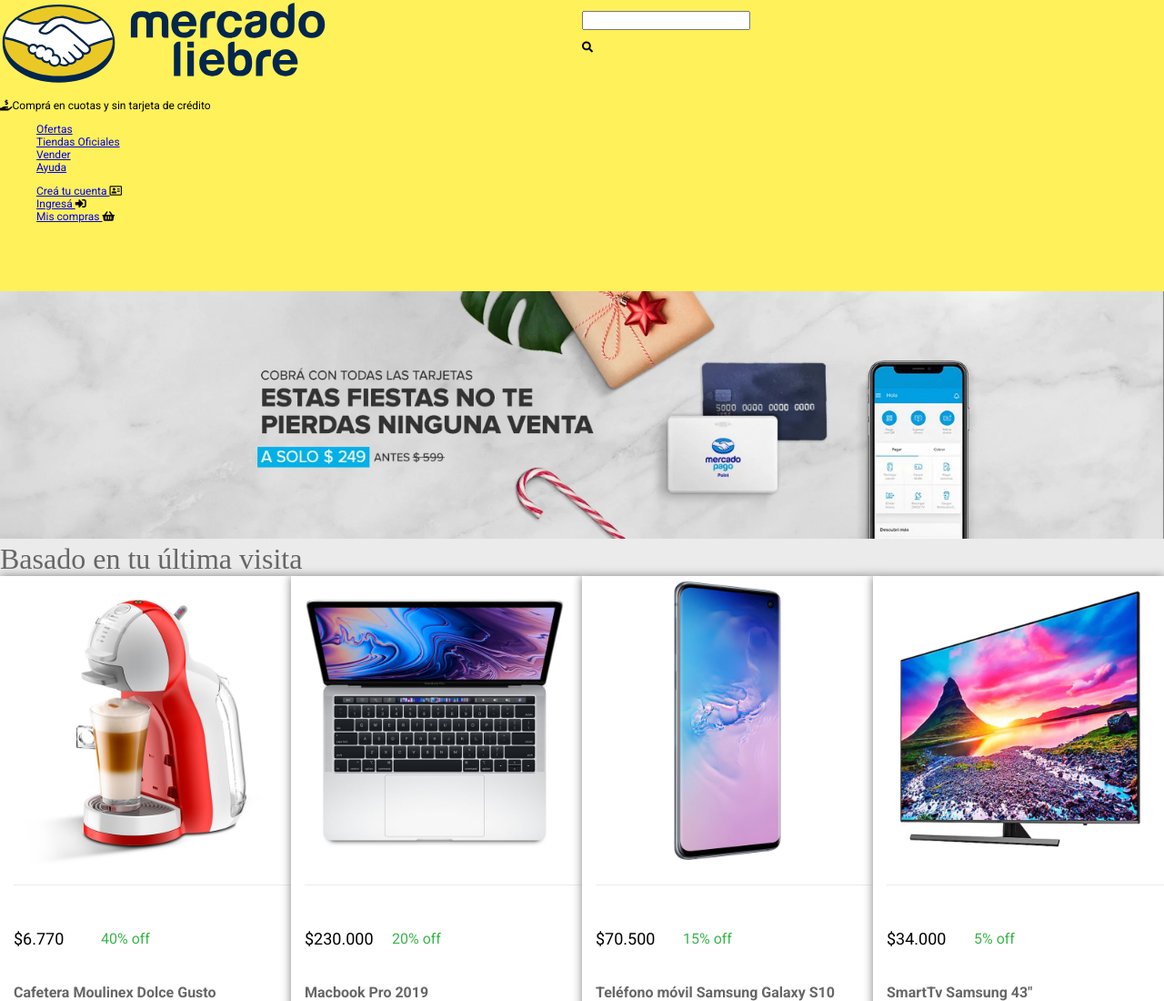
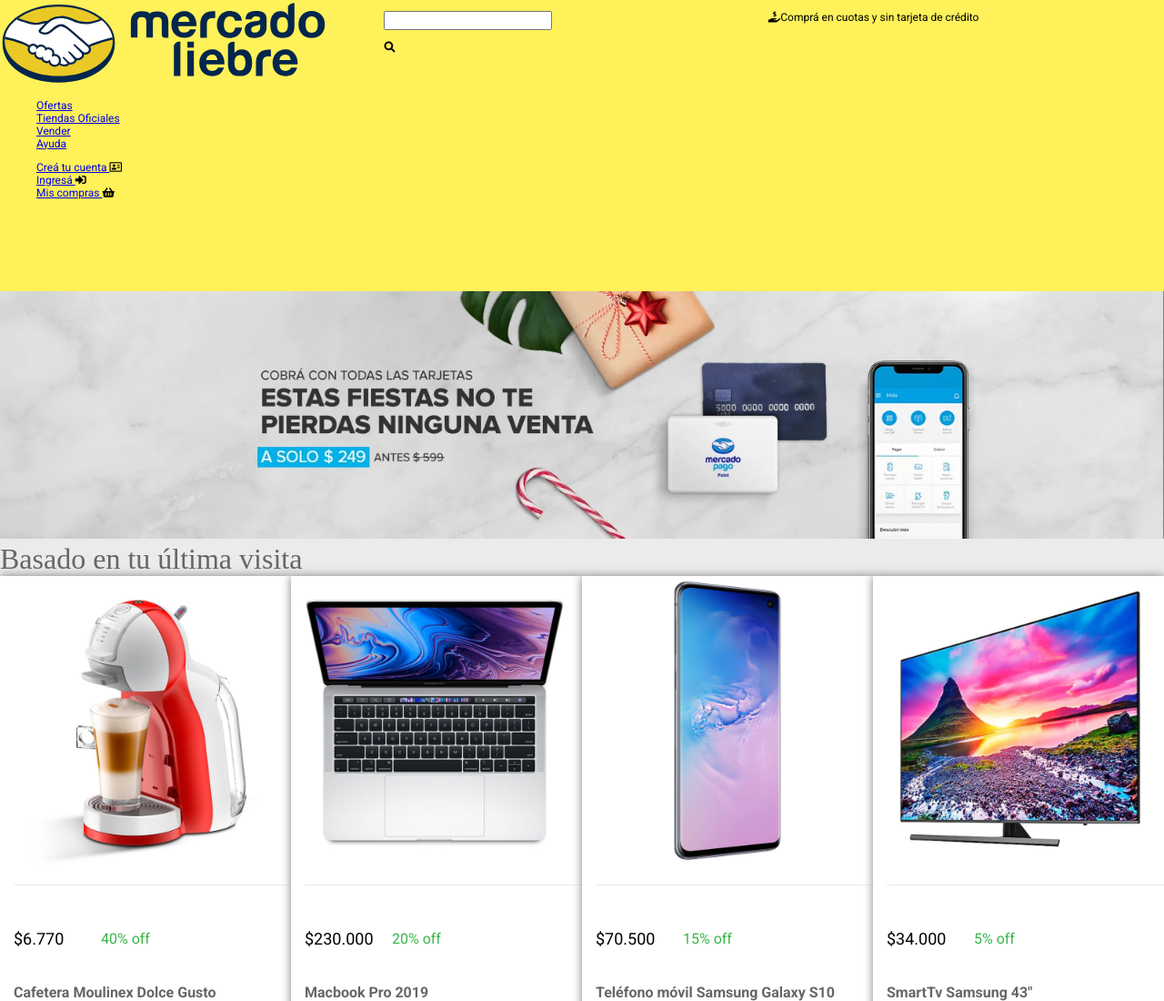
Before and after one commit to lautimoreyra10/mercadoLiebre, a website: page views/index.html in a window 1280 px wide. Shown: the top 1100 px of the page at 91% size. Drawn offline with Linux system fonts and the light colour scheme.

Commit message:
Ajustes de imágen y del ícono de búsqueda.

```diff
--- a/public/css/styles.css
+++ b/public/css/styles.css
@@ -194,16 +194,20 @@
     color:#39b54a;
 }
 @media (min-width:768px) {
-    .containerLogoBarra{
+    .logoContainer img{
+        max-width: 100%;
+    }
+    .containerLogoBarraTitulo{
         width:100%;
         display:flex;
     }
     .logoContainer{
-        width:50%;
+        width:33%;
     }
     .barraBusqueda{
-        width:50%;
+        width:33%;
     }
+
     .caja{
         width:100%;
     }
@@ -314,6 +318,12 @@
 
 }
 @media (min-width: 361px){
+    .logoContainer img{
+        max-width: 100%;
+    }
+    .iconoBusqueda{
+        display:flex;
+    }
     .caja{
         width:100%;
     }
--- a/views/index.html
+++ b/views/index.html
@@ -13,18 +13,18 @@
 
 <body class = "mainBody">
     <header>
-        <div class = "containerLogoBarra">
+        <div class = "containerLogoBarraTitulo">
             <div class = "logoContainer">
             <img src="/images/logo-mercado-liebre.svg" width="360" alt="Logo de MercadoLiebre">
             </div>
             <div class = "barraBusqueda">
-                <p><input type="search"></p>
+                <p class = "iconoBusqueda"><input type="search"></p>
                 <i class="fas fa-search"></i>
             </div>
+            <p>
+                <i class="fas fa-hand-holding-usd"></i>Comprá en cuotas y sin tarjeta de crédito
+            </p>
         </div>
-        <p>
-            <i class="fas fa-hand-holding-usd"></i>Comprá en cuotas y sin tarjeta de crédito
-        </p>
         <ul class="site">
             <li><a href="#">Ofertas</a></li>
             <li><a href="#">Tiendas Oficiales</a></li>
```
